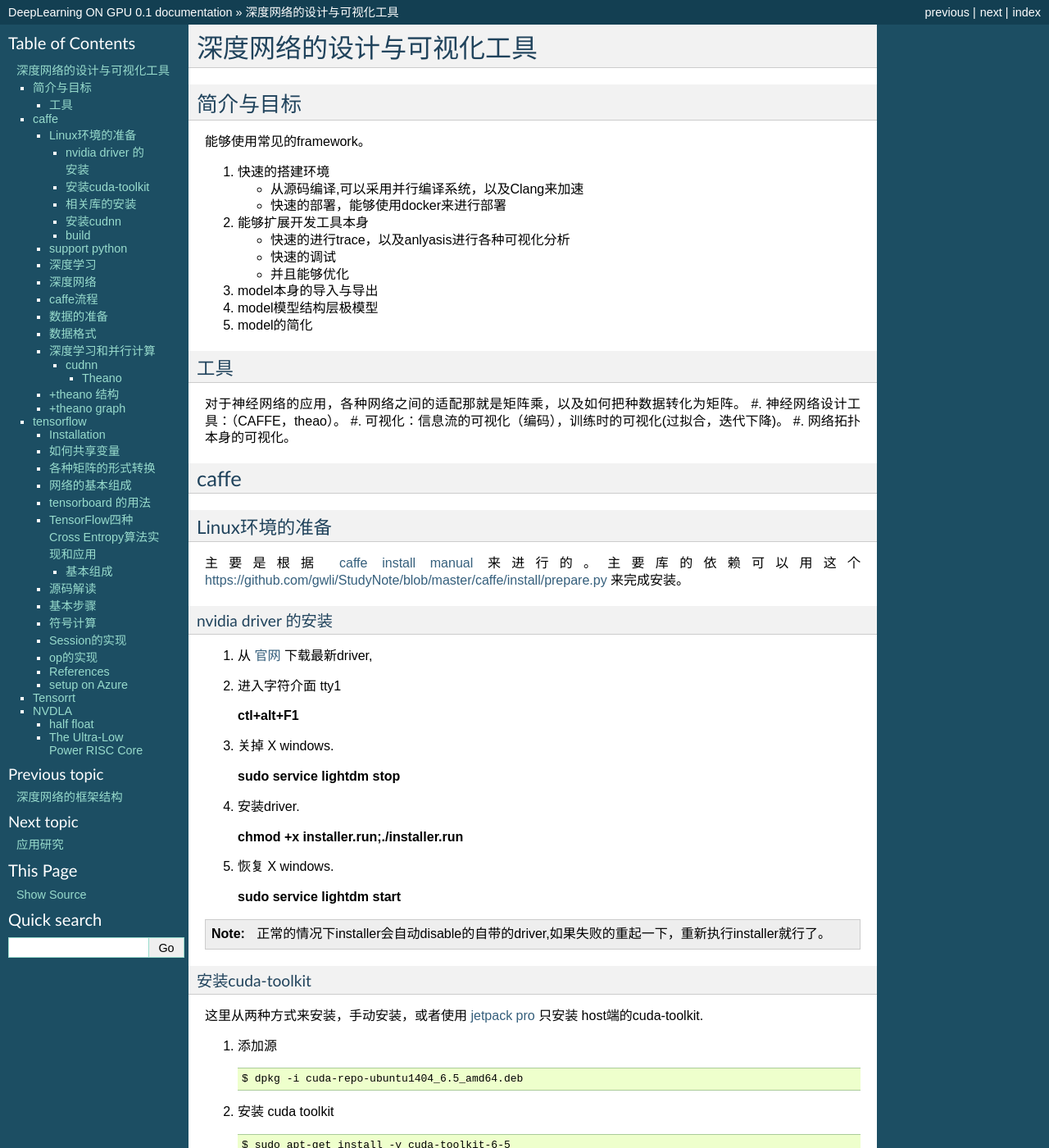
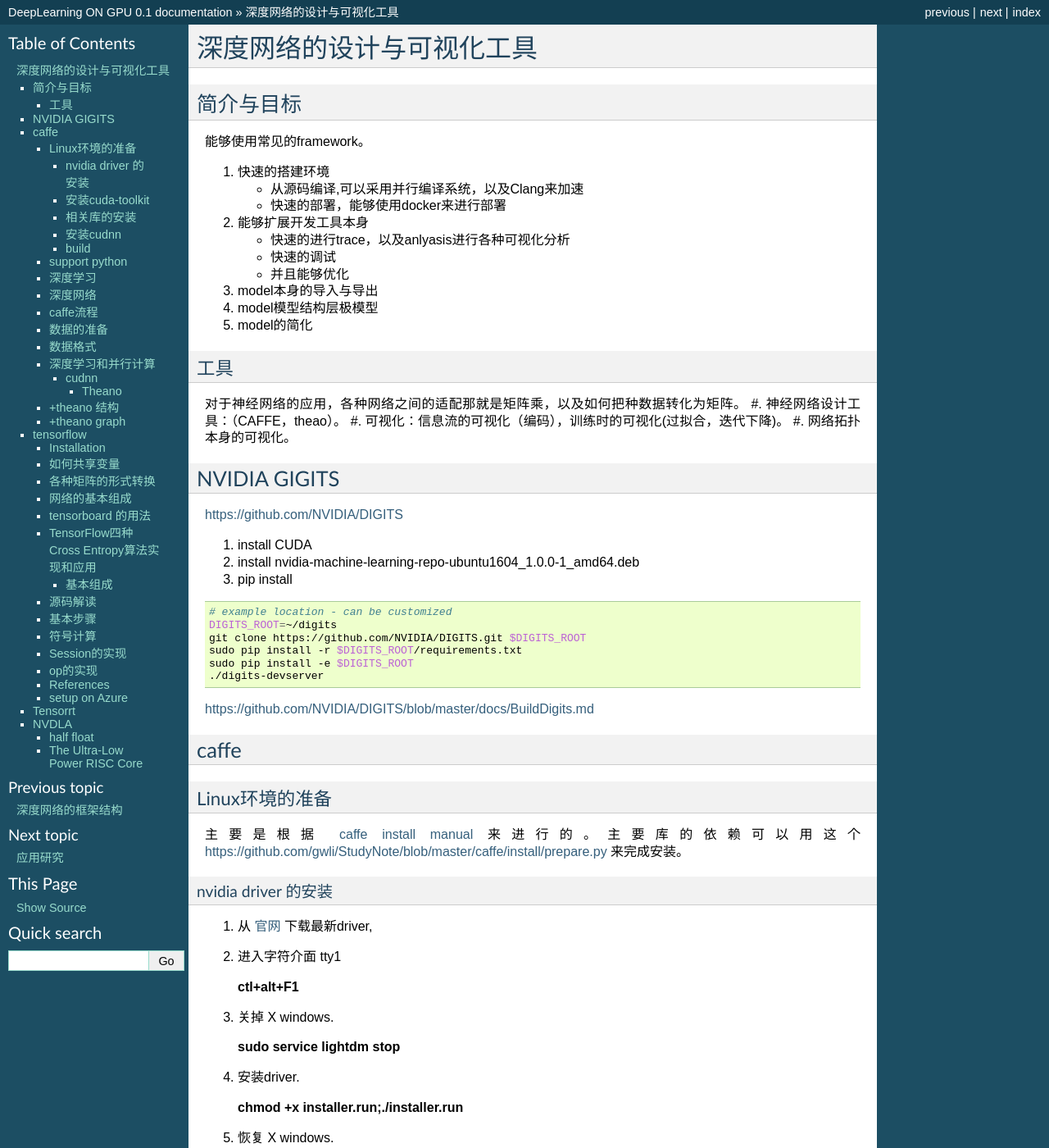
Before and after one commit to gwli/DeepLearningOnGPU, a Sphinx documentation site: the page built from source/Stage_3.rst, in a window 1280 px wide and 1400 px high. Shown: the whole window at 82% size. Built offline with Sphinx 7.4.7, drawn with Linux system fonts in a browser that asks for light colours.

Commit message:
add NV_DIGITS setup manual

```diff
--- a/source/Stage_3.rst
+++ b/source/Stage_3.rst
@@ -4,6 +4,7 @@
 
 
 .. include:: Stage_3/introduction.rst
+.. include:: Stage_3/NV_DIGITS.rst
 .. include:: Stage_3/caffe.rst
 .. include:: Stage_3/Theano.rst
 .. include:: Stage_3/tensorflow.rst
--- /dev/null
+++ b/source/Stage_3/NV_DIGITS.rst
@@ -0,0 +1,22 @@
+*************
+NVIDIA GIGITS
+*************
+
+
+https://github.com/NVIDIA/DIGITS
+
+#. install CUDA
+#. install nvidia-machine-learning-repo-ubuntu1604_1.0.0-1_amd64.deb
+#. pip install
+
+.. code-block:: bash
+
+   # example location - can be customized
+   DIGITS_ROOT=~/digits
+   git clone https://github.com/NVIDIA/DIGITS.git $DIGITS_ROOT
+   sudo pip install -r $DIGITS_ROOT/requirements.txt
+   sudo pip install -e $DIGITS_ROOT
+   ./digits-devserver
+
+
+https://github.com/NVIDIA/DIGITS/blob/master/docs/BuildDigits.md
```
